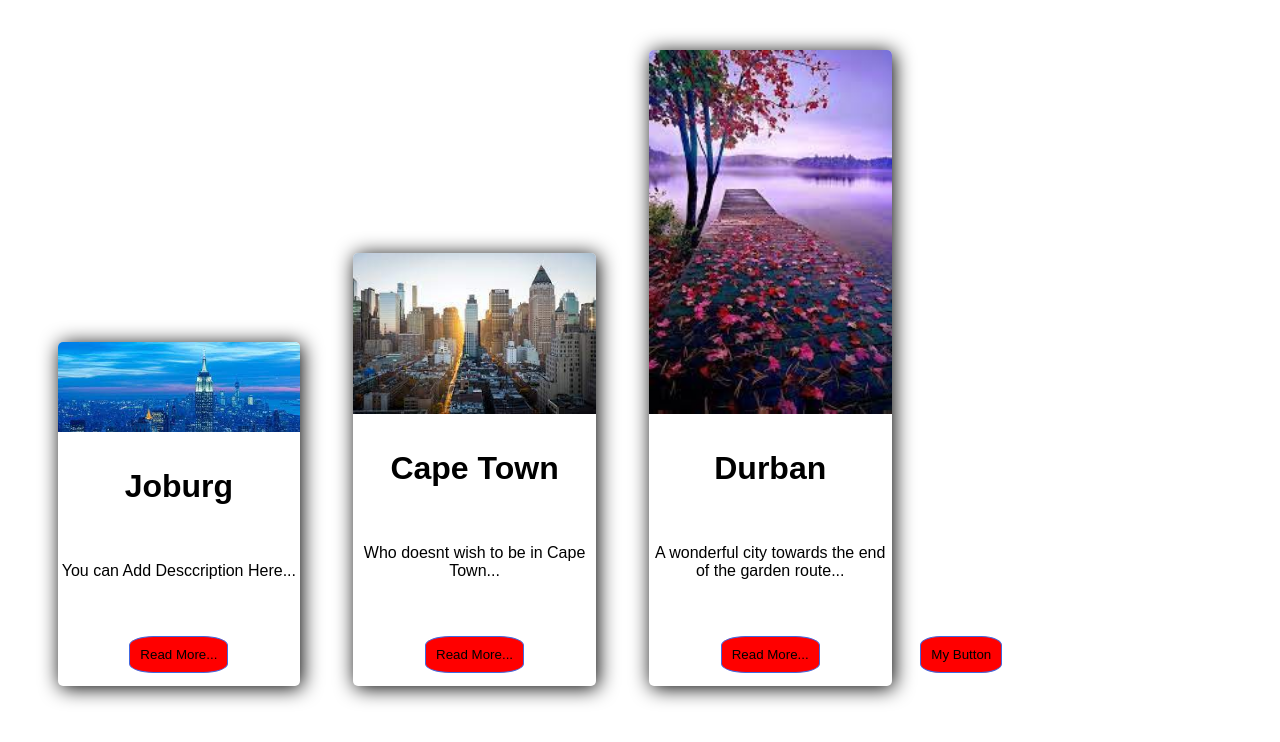
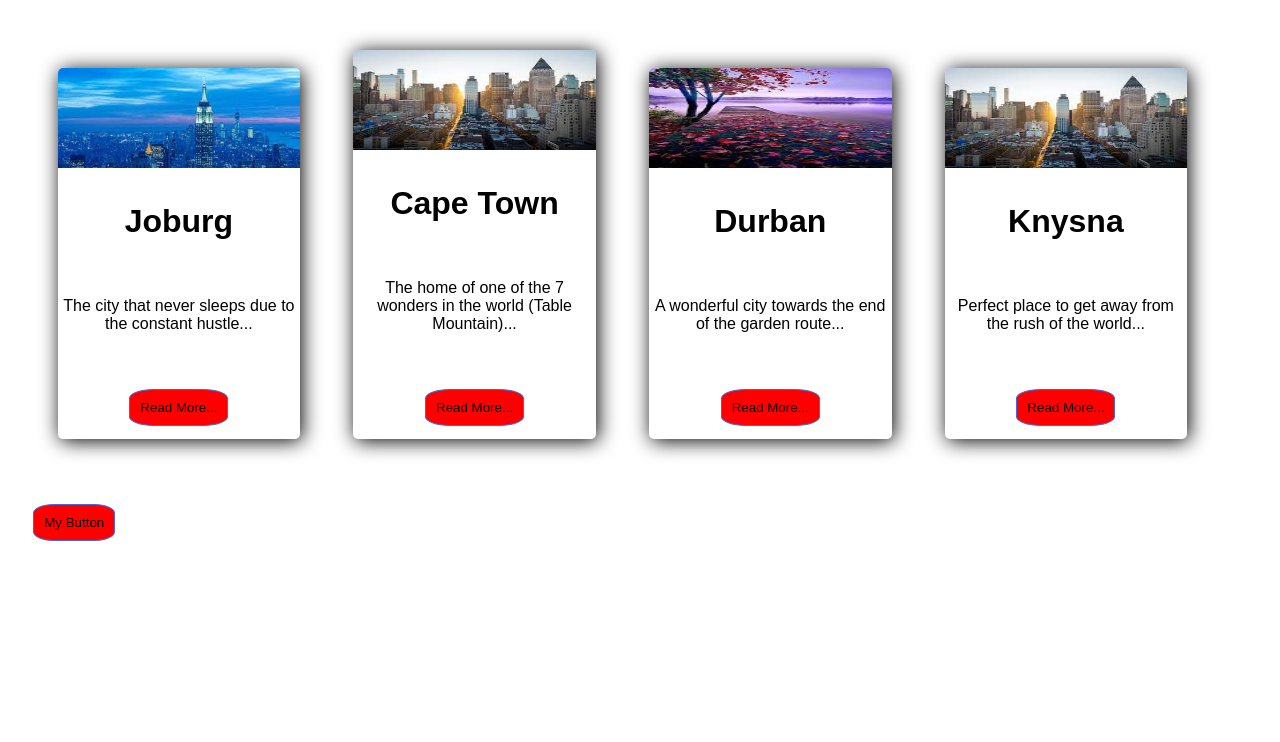
Before and after one commit to Noshieee/for-Godwin, a plain HTML site: page contact.html in a window 1280 px wide. Drawn offline with Linux system fonts and the light colour scheme.

Commit message:
edited contents

```diff
--- a/contact.html
+++ b/contact.html
@@ -11,13 +11,13 @@
 
       <div class="card">
         <div class="image">
-          <img src="download1.jpeg" />
+          <img src="download1.jpeg" height="100" />
         </div>
         <div class="title">
           <h1>Joburg</h1>
         </div>
         <div class="des">
-          <p>You can Add Desccription Here...</p>
+          <p>The city that never sleeps due to the constant hustle...</p>
           <button>Read More...</button>
         </div>
       </div>
@@ -25,13 +25,13 @@
 
       <div class="card">
         <div class="image">
-          <img src="download2.jpeg" />
+          <img src="download2.jpeg" height="100" />
         </div>
         <div class="title">
           <h1>Cape Town</h1>
         </div>
         <div class="des">
-          <p>Who doesnt wish to be in Cape Town...</p>
+          <p>The home of one of the 7 wonders in the world (Table Mountain)...</p>
           <button>Read More...</button>
         </div>
       </div>
@@ -39,7 +39,7 @@
 
       <div class="card">
         <div class="image">
-          <img src="download3.jpeg" />
+          <img src="download3.jpeg" height="100" />
         </div>
         <div class="title">
           <h1>Durban</h1>
@@ -51,6 +51,19 @@
       </div>
       <!--cards -->
 
+      <div class="card">
+        <div class="image">
+          <img src="download2.jpeg" height="100"/>
+        </div>
+        <div class="title">
+          <h1>Knysna</h1>
+        </div>
+        <div class="des">
+          <p>Perfect place to get away from the rush of the world...</p>
+          <button>Read More...</button>
+        </div>
+      </div>
+
      <button>My Button</button>
   </body>
 </html>
--- a/styles2.css
+++ b/styles2.css
@@ -1,5 +1,5 @@
 <style type="text/css">
-* {
+*{
   margin: 0px;
   padding: 0px;
 }
```
